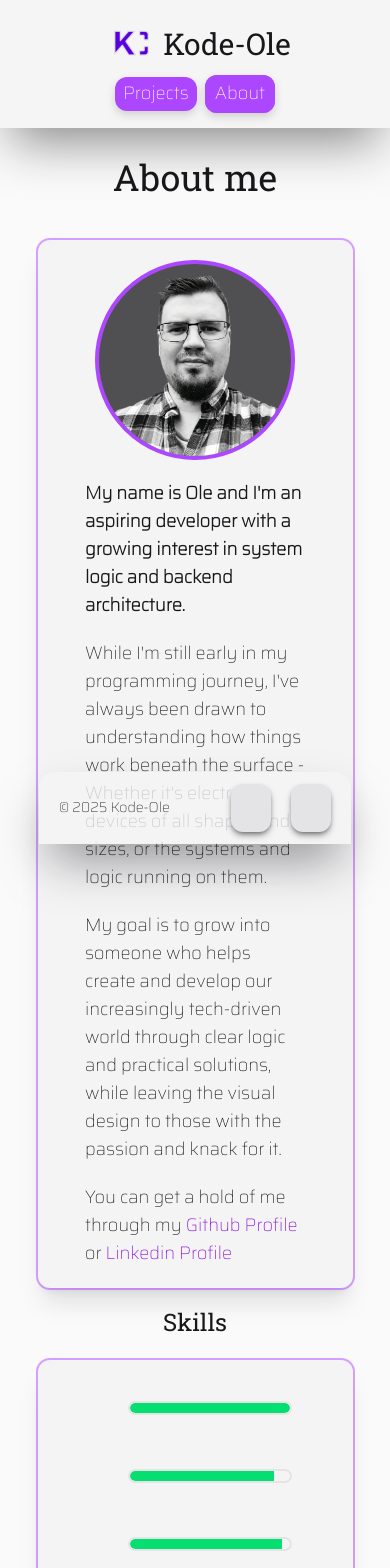
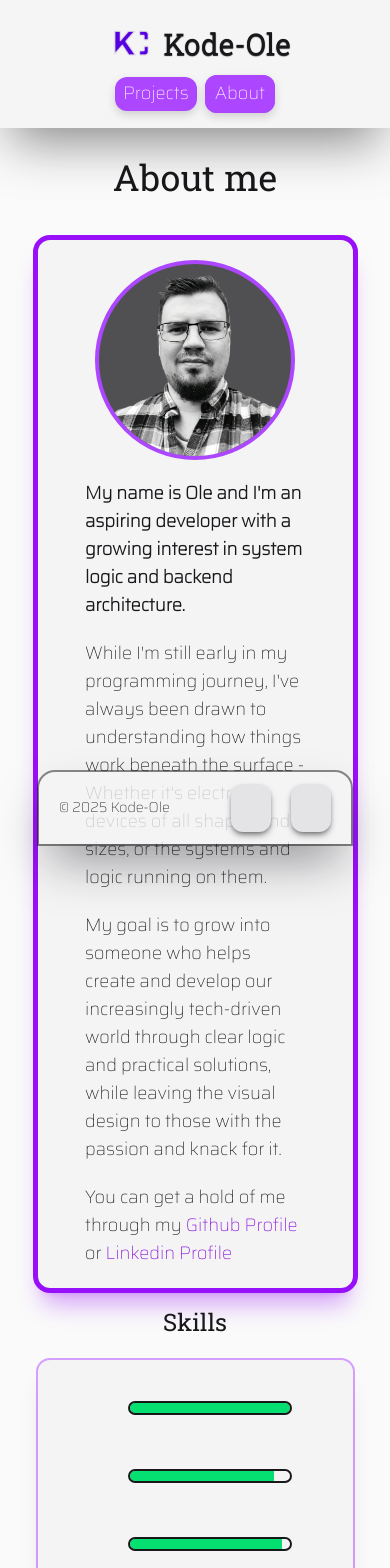
Before and after one commit to OleKodehode/portfolio-js, a React (Vite) app: page /about in a window 390 px wide. Shown: the top 1568 px of the page. Built offline with nearby package versions, Linux system fonts and the light colour scheme; some icons are missing.

Commit message:
Light theme styling

```diff
--- a/src/components/Navbar.jsx
+++ b/src/components/Navbar.jsx
@@ -7,7 +7,7 @@ export default function Navbar() {
       <NavLink
         to="/"
         className={({ isActive }) =>
-          `flex items-center justify-center group transition-all duration-400 ${
+          `flex items-center justify-center group transition-all duration-400 text-shadow-xs text-shadow-zinc-900 dark:text-shadow-none ${
             isActive ? "text-purple-500 dark:text-purple-700" : ""
           } `
         }
--- a/src/components/Skillbar.jsx
+++ b/src/components/Skillbar.jsx
@@ -4,9 +4,9 @@ export default function Skillbar({ value, tooltip, color }) {
   if (value > 100) value = 100;
 
   return (
-    <div className="w-6/10 h-2/10 bg-none outline-2 outline-zinc-200 rounded-xl overflow-clip">
+    <div className="w-6/10 h-2/10 bg-none outline-2 outline-zinc-900 dark:outline-zinc-200 rounded-xl overflow-clip">
       <div
-        className={`${color} group-hover/skill:inset-shadow-sm group-hover/skill:inset-shadow-zinc-900 transition-all duration-400 `}
+        className={`${color} group-hover/skill:inset-shadow-sm group-hover/skill:inset-shadow-zinc-900 transition-all duration-400 group-hover/skill:animate-pulse`}
         title={tooltip}
         style={{ width: value + "%" }}
       >
--- a/src/pages/About.jsx
+++ b/src/pages/About.jsx
@@ -68,7 +68,7 @@ export default function About() {
         </article>
         <article
           id="about-img"
-          className="hidden xl:block md:w-[60svw] md:h-[40svh] lg:w-[80svw] lg:h-[60svh] relative rounded-2xl overflow-clip max-w-[500px]"
+          className="hidden xl:block md:w-[60svw] md:h-[40svh] lg:w-[80svw] lg:h-[60svh] relative rounded-2xl overflow-clip max-w-[500px] shadow-lg shadow-zinc-900 dark:shadow-none"
         >
           <div className="bg-[url(/img/about-bg.webp)] bg-cover bg-center w-full h-full blur-[1px]"></div>
           <img
--- a/src/pages/Home.jsx
+++ b/src/pages/Home.jsx
@@ -10,7 +10,7 @@ export default function Home() {
           <img
             src="/img/landing-img.png"
             alt="cover"
-            className=" m-auto rounded-xl w-11/12 md:w-8/12 xl:w-1/2"
+            className=" m-auto rounded-xl w-11/12 md:w-8/12 xl:w-1/2 shadow-xl shadow-zinc-900/50 dark:shadow-none"
           />
         </picture>
 
--- a/src/style/index.css
+++ b/src/style/index.css
@@ -45,7 +45,7 @@ main {
 }
 
 .card {
-  @apply flex flex-col lg:flex-row w-9/10 lg:w-full items-center rounded-2xl bg-zinc-100 p-6 shadow-xl outline-2 outline-zinc-300/50 dark:bg-zinc-900 dark:shadow-md dark:-outline-offset-1 dark:outline-purple-500/50 text-zinc-900 dark:text-zinc-200 hover:dark:bg-purple-900/70;
+  @apply flex flex-col lg:flex-row w-9/10 lg:w-full items-center rounded-2xl bg-zinc-100 p-6 shadow-xl outline-3 dark:outline-2 outline-purple-600/80 dark:bg-zinc-900 dark:shadow-md dark:-outline-offset-1 dark:outline-purple-500/50 text-zinc-900 dark:text-zinc-200 hover:bg-zinc-200 hover:dark:bg-purple-900/70;
 }
 
 .hover-card {
@@ -53,7 +53,7 @@ main {
 }
 
 .about-section {
-  @apply flex w-9/10 items-center bg-zinc-100 dark:bg-zinc-900 rounded-xl p-5 xl:px-10 shadow-xl outline-2 outline-purple-500/50 text-zinc-900 dark:text-zinc-200;
+  @apply flex w-9/10 items-center bg-zinc-100 dark:bg-zinc-900 rounded-xl p-5 xl:px-10 shadow-xl shadow-purple-600/40 outline-5 outline-purple-600 dark:outline-2 dark:outline-purple-500/50 text-zinc-900 dark:text-zinc-200;
 }
 
 .skills {
@@ -85,11 +85,11 @@ main {
 }
 
 main > a {
-  @apply text-purple-700 dark:text-purple-400 hover:underline;
+  @apply text-purple-800 dark:text-purple-400 hover:underline;
 }
 
 .footer {
-  @apply fixed bottom-0 left-1/10 lg:left-1/4 w-8/10 lg:w-1/2 bg-zinc-100/80 text-zinc-900 dark:bg-zinc-800/80 dark:text-zinc-200 h-18 flex flex-row p-5 justify-between items-center shadow-2xl shadow-zinc-900/50 dark:shadow-none z-50 rounded-t-2xl;
+  @apply fixed bottom-0 left-1/10 lg:left-1/4 w-8/10 lg:w-1/2 bg-zinc-100/80 text-zinc-900 dark:bg-zinc-800/80 dark:text-zinc-200 h-18 flex flex-row p-5 justify-between items-center shadow-2xl shadow-zinc-900/50 dark:shadow-none z-50 rounded-t-2xl outline-2 outline-zinc-900/50 dark:outline-0;
 }
 
 .tooltip {
```
